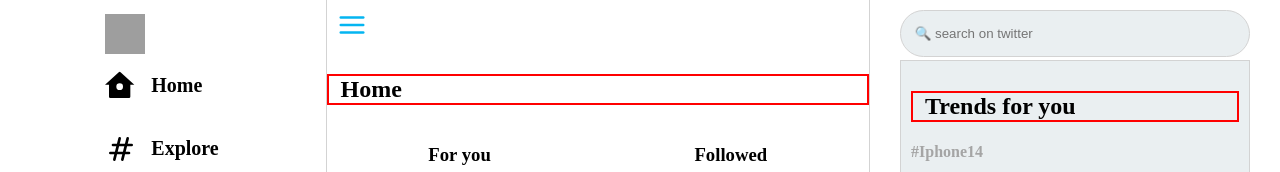
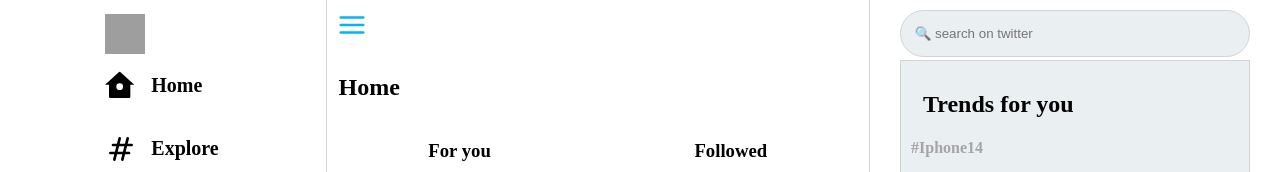
Before and after one commit to Andrews46/TwitterClone, a React (Vite) app: page / in a window 1280 px wide. Shown: the top 172 px of the page. Built offline with nearby package versions, Linux system fonts and the light colour scheme; grey boxes are pictures that could not be loaded.

Commit message:
esercizio

```diff
--- a/src/component/Header/Header.jsx
+++ b/src/component/Header/Header.jsx
@@ -5,7 +5,7 @@ import HamburgerMenu from "../HamburgerMenu/HamburgerMenu";
 import "./index.css";
 
 const Header = ({ setVisualModal }) => {
-  const [showMenu, setShowMenu] = useState(true);
+  const [showMenu, setShowMenu] = useState(false);
 
   const hamburgerTrigger = () => {
     setShowMenu(!showMenu);
--- a/src/component/Header/index.css
+++ b/src/component/Header/index.css
@@ -4,7 +4,6 @@
 }
 h2 {
   padding-left: 12px;
-  border: 2px solid red;
 }
 .Header_Hamburger {
   padding: 10px;
```
